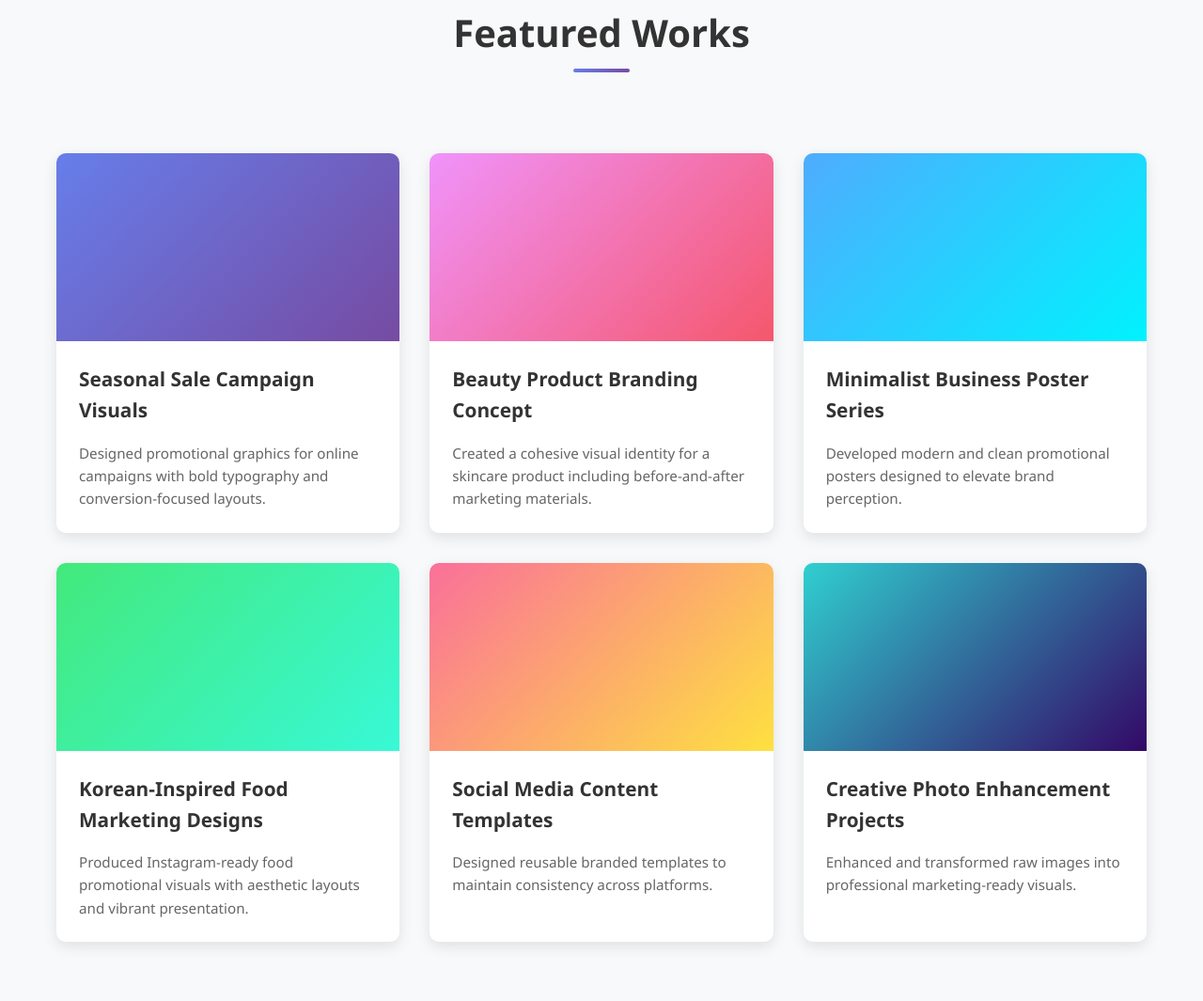
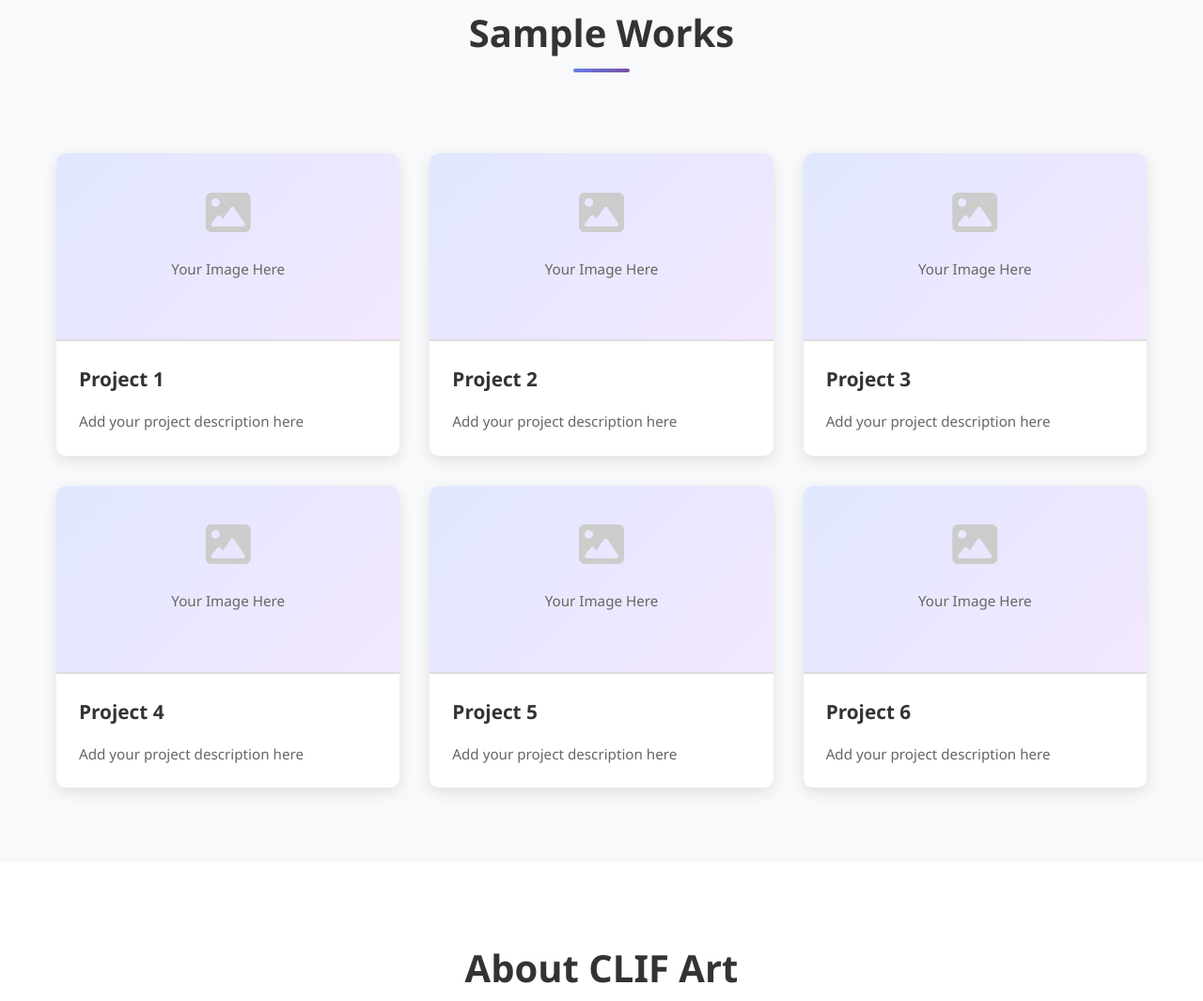
Before and after one commit to cjjjj83/official-clif-art, a plain HTML site: page index.html in a window 1280 px wide. Shown: the part 755-1820 px from the top of the page at 94% size. Drawn offline with Linux system fonts and the light colour scheme.

Commit message:
Replace portfolio section with Sample Works placeholders

```diff
--- a/css/styles.css
+++ b/css/styles.css
@@ -206,6 +206,29 @@ body {
     width: 100%;
     height: 200px;
     transition: var(--transition);
+}
+
+.portfolio-image-placeholder {
+    width: 100%;
+    height: 200px;
+    background: linear-gradient(135deg, #e0e7ff 0%, #f3e8ff 100%);
+    display: flex;
+    align-items: center;
+    justify-content: center;
+    flex-direction: column;
+    gap: 1rem;
+    transition: var(--transition);
+    border-bottom: 2px solid #ddd;
+}
+
+.portfolio-image-placeholder i {
+    font-size: 3rem;
+    color: #ccc;
+}
+
+.portfolio-image-placeholder p {
+    color: #999;
+    font-size: 0.9rem;
 }
 
 .portfolio-card:hover .portfolio-image {
--- a/index.html
+++ b/index.html
@@ -35,40 +35,58 @@
         </div>
     </section>
 
-    <!-- Portfolio Section -->
+    <!-- Sample Works Section -->
     <section id="portfolio" class="portfolio">
         <div class="container">
-            <h2 class="section-title">Featured Works</h2>
+            <h2 class="section-title">Sample Works</h2>
             <div class="portfolio-grid">
                 <div class="portfolio-card">
-                    <div class="portfolio-image" style="background: linear-gradient(135deg, #667eea 0%, #764ba2 100%);"></div>
-                    <h3>Seasonal Sale Campaign Visuals</h3>
-                    <p>Designed promotional graphics for online campaigns with bold typography and conversion-focused layouts.</p>
+                    <div class="portfolio-image-placeholder">
+                        <i class="fas fa-image"></i>
+                        <p>Your Image Here</p>
+                    </div>
+                    <h3>Project 1</h3>
+                    <p>Add your project description here</p>
                 </div>
                 <div class="portfolio-card">
-                    <div class="portfolio-image" style="background: linear-gradient(135deg, #f093fb 0%, #f5576c 100%);"></div>
-                    <h3>Beauty Product Branding Concept</h3>
-                    <p>Created a cohesive visual identity for a skincare product including before-and-after marketing materials.</p>
+                    <div class="portfolio-image-placeholder">
+                        <i class="fas fa-image"></i>
+                        <p>Your Image Here</p>
+                    </div>
+                    <h3>Project 2</h3>
+                    <p>Add your project description here</p>
                 </div>
                 <div class="portfolio-card">
-                    <div class="portfolio-image" style="background: linear-gradient(135deg, #4facfe 0%, #00f2fe 100%);"></div>
-                    <h3>Minimalist Business Poster Series</h3>
-                    <p>Developed modern and clean promotional posters designed to elevate brand perception.</p>
+                    <div class="portfolio-image-placeholder">
+                        <i class="fas fa-image"></i>
+                        <p>Your Image Here</p>
+                    </div>
+                    <h3>Project 3</h3>
+                    <p>Add your project description here</p>
                 </div>
                 <div class="portfolio-card">
-                    <div class="portfolio-image" style="background: linear-gradient(135deg, #43e97b 0%, #38f9d7 100%);"></div>
-                    <h3>Korean-Inspired Food Marketing Designs</h3>
-                    <p>Produced Instagram-ready food promotional visuals with aesthetic layouts and vibrant presentation.</p>
+                    <div class="portfolio-image-placeholder">
+                        <i class="fas fa-image"></i>
+                        <p>Your Image Here</p>
+                    </div>
+                    <h3>Project 4</h3>
+                    <p>Add your project description here</p>
                 </div>
                 <div class="portfolio-card">
-                    <div class="portfolio-image" style="background: linear-gradient(135deg, #fa709a 0%, #fee140 100%);"></div>
-                    <h3>Social Media Content Templates</h3>
-                    <p>Designed reusable branded templates to maintain consistency across platforms.</p>
+                    <div class="portfolio-image-placeholder">
+                        <i class="fas fa-image"></i>
+                        <p>Your Image Here</p>
+                    </div>
+                    <h3>Project 5</h3>
+                    <p>Add your project description here</p>
                 </div>
                 <div class="portfolio-card">
-                    <div class="portfolio-image" style="background: linear-gradient(135deg, #30cfd0 0%, #330867 100%);"></div>
-                    <h3>Creative Photo Enhancement Projects</h3>
-                    <p>Enhanced and transformed raw images into professional marketing-ready visuals.</p>
+                    <div class="portfolio-image-placeholder">
+                        <i class="fas fa-image"></i>
+                        <p>Your Image Here</p>
+                    </div>
+                    <h3>Project 6</h3>
+                    <p>Add your project description here</p>
                 </div>
             </div>
         </div>
```
